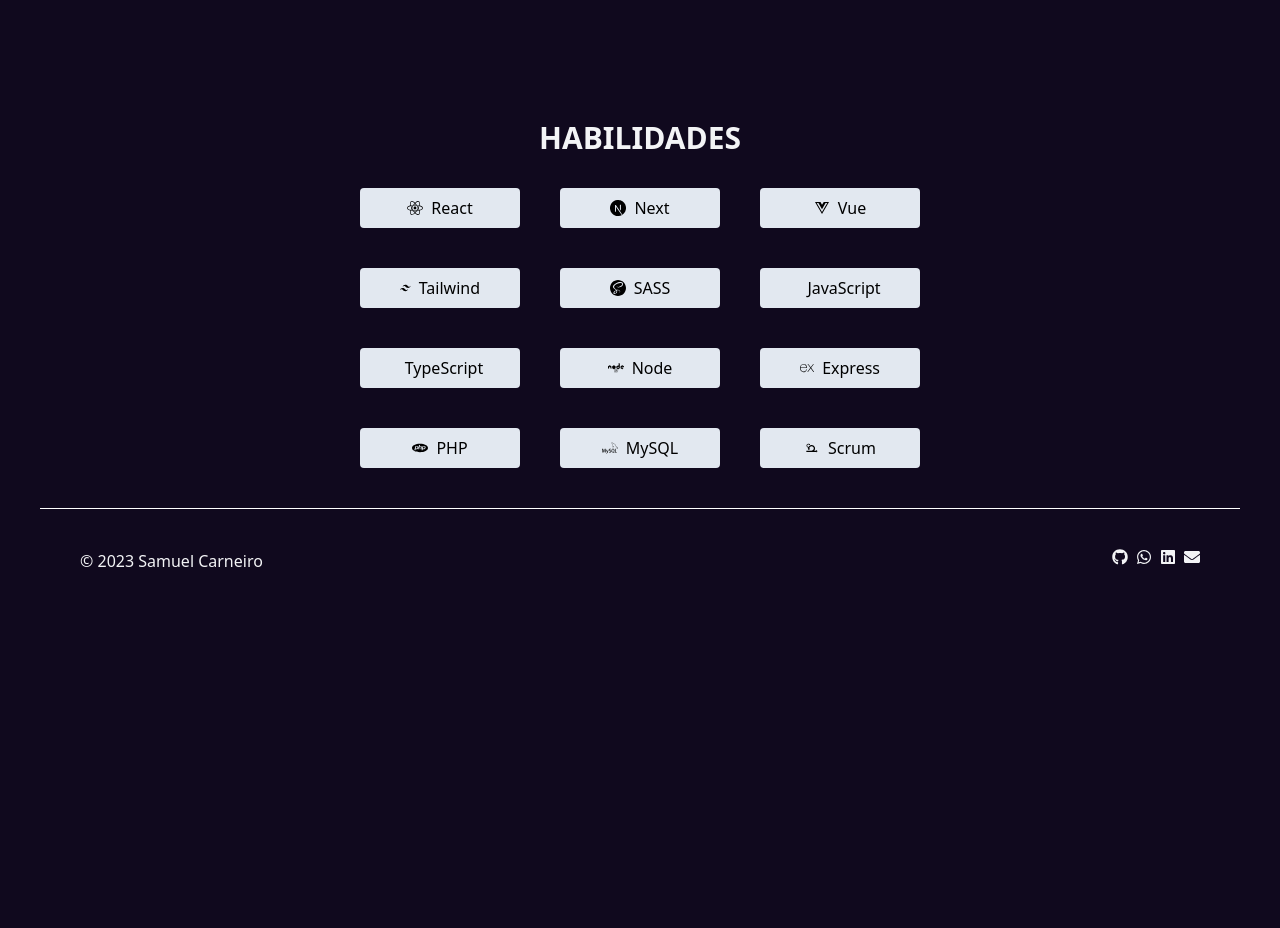
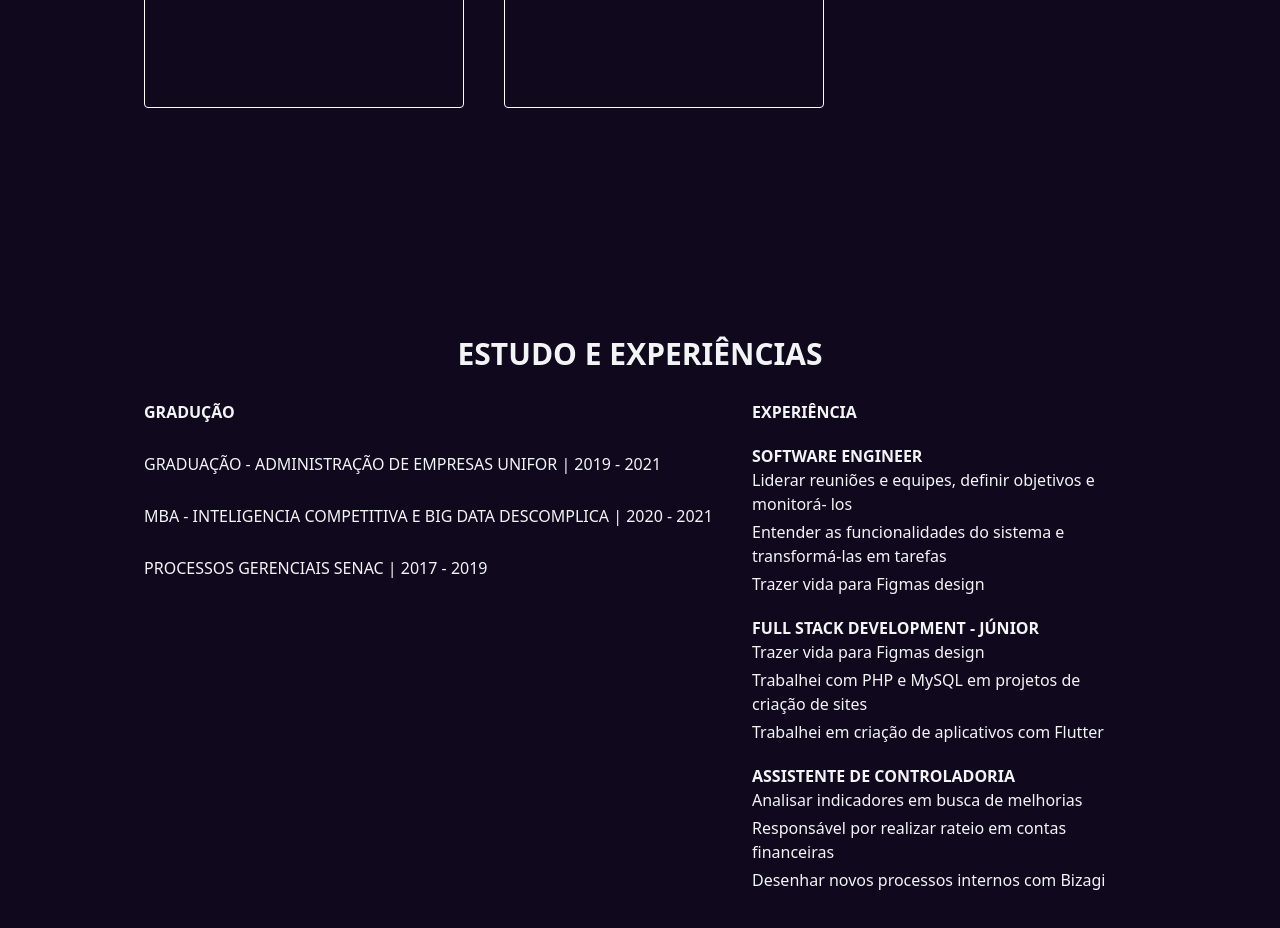
Before and after one commit to samuellgc/personal-website, a Next.js app: page / in a window 1280 px wide. Shown: the part 2420-3348 px from the top of the page. Before the commit the page ends 3053 px from the top, so only its background shows below. Built offline with nearby package versions, Linux system fonts and the light colour scheme.

Commit message:
Create experience and study section and some adjustment and others components

```diff
--- a/src/app/page.tsx
+++ b/src/app/page.tsx
@@ -1,4 +1,5 @@
 import About from '@/components/sections/about';
+import ExperiencesAndStudies from '@/components/sections/experiences-studies';
 import Footer from '@/components/sections/footer';
 import Hero from '@/components/sections/hero';
 import Project from '@/components/sections/projects';
@@ -6,10 +7,11 @@
 
 export default function Home() {
   return (
-    <main className="flex min-h-screen flex-col py-5 px-10 gap-10">
+    <main className="flex min-h-screen flex-col py-5 px-36 gap-28">
       <Hero />
       <About />
       <Project />
+      <ExperiencesAndStudies />
       <Skill />
       <Footer />
     </main>
--- /dev/null
+++ b/src/components/composition/lists.tsx
@@ -0,0 +1,63 @@
+export default function List() {
+  return (
+    <div className="flex justify-between">
+      <ul className="flex flex-col gap-7">
+        <p className="font-semibold uppercase">Gradução</p>
+        <li>
+          GRADUAÇÃO - ADMINISTRAÇÃO DE EMPRESAS
+          UNIFOR | 2019 - 2021
+        </li>
+        <li>
+          MBA - INTELIGENCIA COMPETITIVA E BIG DATA
+          DESCOMPLICA | 2020 - 2021
+        </li>
+        <li>
+          PROCESSOS GERENCIAIS
+          SENAC | 2017 - 2019
+        </li>
+      </ul>
+      <div className="flex flex-col">
+        <p className="font-semibold uppercase mb-5">Experiência</p>
+        <p className="font-semibold uppercase">Software Engineer</p>
+        <ul className="flex flex-col gap-1 mb-5 sm:max-w-sm">
+          <li>
+            Liderar reuniões e equipes, definir objetivos e monitorá-
+            los
+          </li>
+          <li>
+            Entender as funcionalidades do sistema e transformá-las
+            em tarefas
+          </li>
+          <li>
+            Trazer vida para Figmas design
+          </li>
+        </ul>
+        <p className="font-semibold uppercase">Full Stack Development - Júnior</p>
+        <ul className="flex flex-col gap-1 mb-5 max-w-sm">
+          <li>
+            Trazer vida para Figmas design
+          </li>
+          <li>
+            Trabalhei com PHP e MySQL em projetos de criação de
+            sites
+          </li>
+          <li>
+            Trabalhei em criação de aplicativos com Flutter
+          </li>
+        </ul>
+        <p className="font-semibold uppercase">Assistente de Controladoria</p>
+        <ul className="flex flex-col gap-1 mb-5 max-w-sm">
+          <li>
+            Analisar indicadores em busca de melhorias
+          </li>
+          <li>
+            Responsável por realizar rateio em contas financeiras
+          </li>
+          <li>
+            Desenhar novos processos internos com Bizagi
+          </li>
+        </ul>
+      </div>
+    </div>
+  );
+}
--- a/src/components/sections/about.tsx
+++ b/src/components/sections/about.tsx
@@ -8,7 +8,7 @@
   return (
     <section className='flex gap-8 flex-col h-screen'>
       <Title title={tituloCard} />
-      <div className='flex gap-4 justify-center'>
+      <div className='flex justify-between'>
         <Articles body={aboutPtBr} title={quemSouEu} className='max-w-md'/>
         <ImageComponent size='large' imagePath={NebulosaImagem} alt='Capa Espaço' />
       </div>
--- /dev/null
+++ b/src/components/sections/experiences-studies.tsx
@@ -0,0 +1,11 @@
+import List from '../composition/lists';
+import Title from '../ui/title';
+
+export default function ExperiencesAndStudies() {
+  return (
+    <section className='flex flex-col gap-7'>
+      <Title title='Estudo e experiências'/>
+      <List />
+    </section>
+  );
+}
--- a/src/components/sections/skills.tsx
+++ b/src/components/sections/skills.tsx
@@ -8,7 +8,7 @@
 
 export default function Skill() {
   return (
-    <section className='flex flex-col gap-8 justify-center'>
+    <section className='flex flex-col gap-8 justify-center mb-20'>
       <Title title={titleSkillPt} />
       <div className='flex gap-10 max-w-[560px] flex-wrap mx-auto'>
         <CardSkills icon={<FaReact />} title='React' />
--- a/src/components/ui/cards.tsx
+++ b/src/components/ui/cards.tsx
@@ -13,7 +13,7 @@
 
 export function CardProject({ projects }: Projects) {
   return (
-    <div className='flex mx-auto max-w-[1040px] gap-10 flex-wrap'>
+    <div className='flex gap-10 flex-wrap'>
       {
         projects.map((project: ProjectType, index: number) => {
           return (
```
